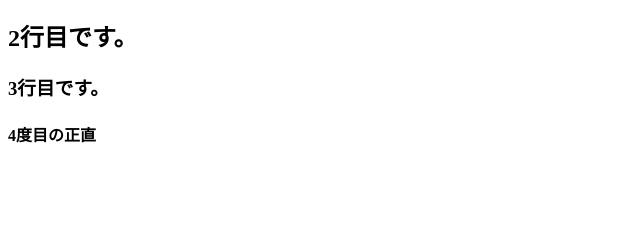
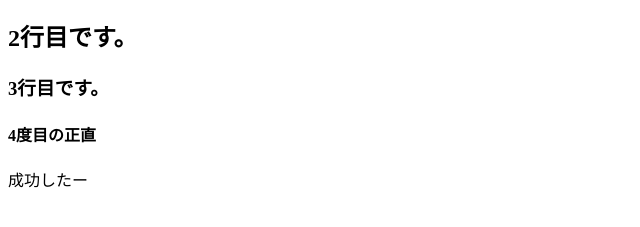
Before and after one commit to keisuke033/git_practice2, a plain HTML site: page index.html in a window 1280 px wide. Shown: the part 57-284 px from the top of the page, without its empty margins (0-640 px from the left). Drawn offline with Linux system fonts and the light colour scheme.

Commit message:
fifth commit

```diff
--- a/index.html
+++ b/index.html
@@ -2,3 +2,4 @@
 <h2>2行目です。</h2>
 <h3>3行目です。</h3>
 <h4>4度目の正直</h4>
+<p>成功したー</p>
```
